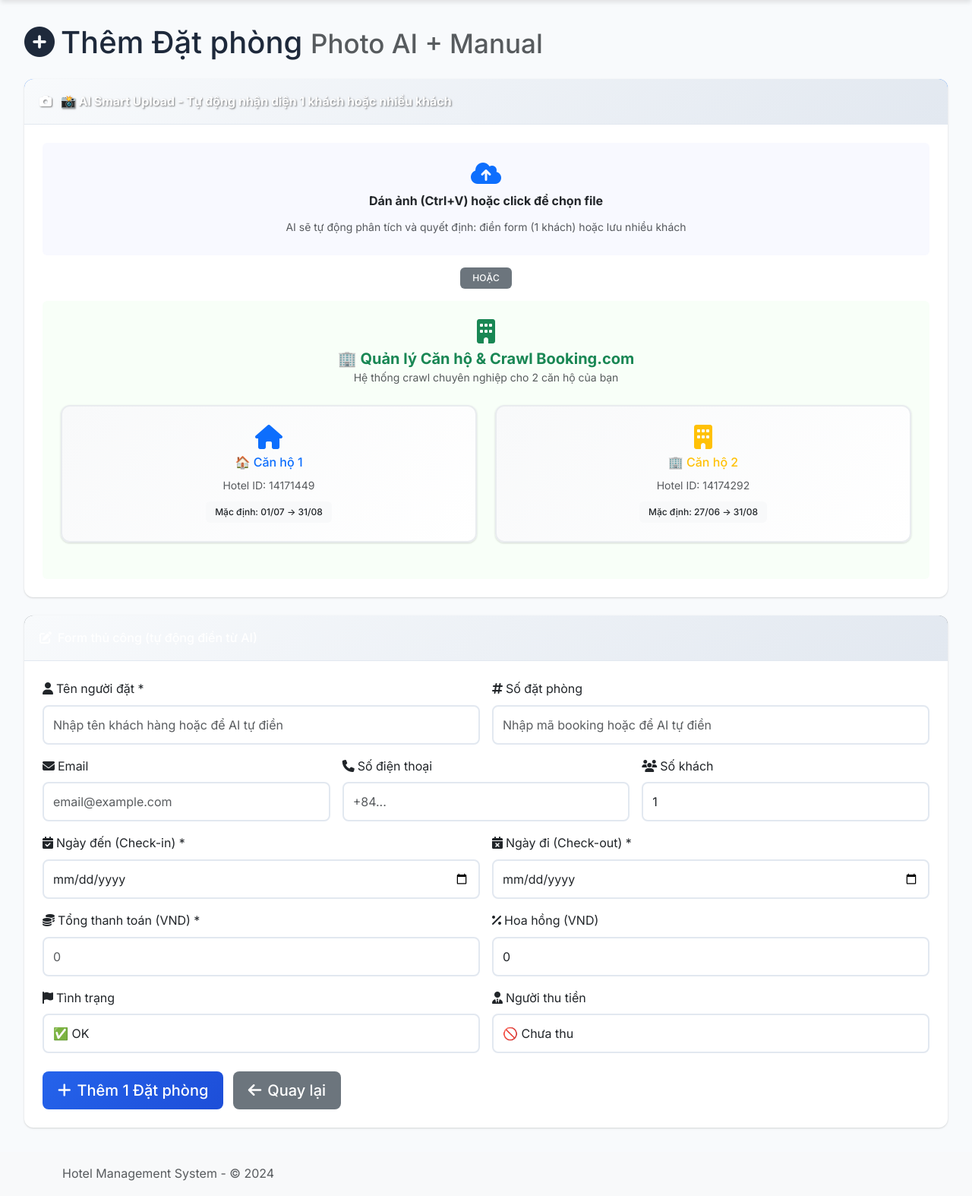
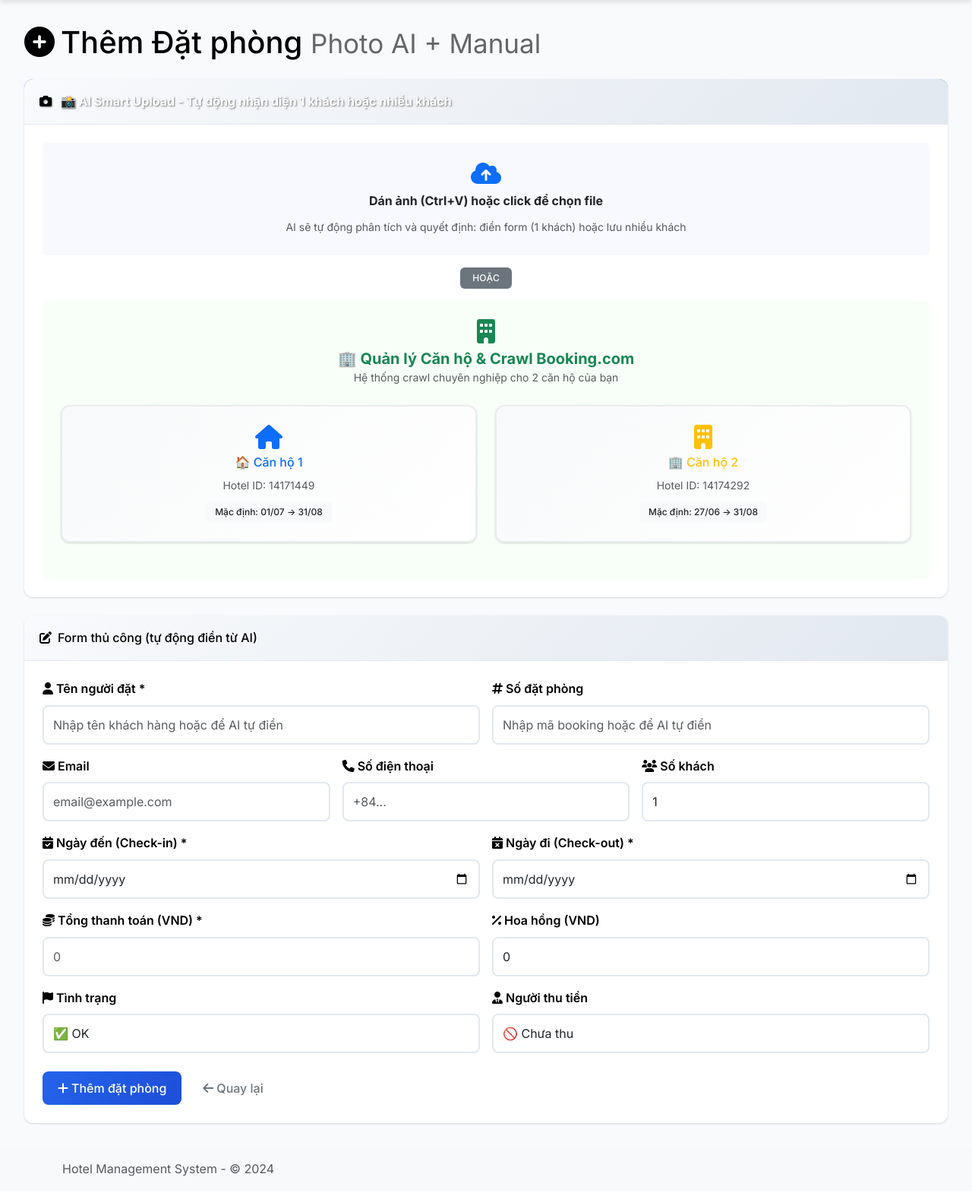
Before and after one commit to hungle2210123/Booking-RailwayH, a Flask app: page /bookings/add in a window 1280 px wide. Shown: the part 99-1673 px from the top of the page at 76% size. After the commit the page ends 1647 px from the top, so only its background shows below. Run offline with Flask 3, Linux system fonts and the light colour scheme; data comes from the database, SQL or seed files in the repository; some libraries are stand-ins or nearby versions.

Commit message:
✨ PROFESSIONAL UI REDESIGN: Clean & Simplified Interface
🎨 Major Interface Improvements:
- Reduced buttons from 8+ to 3 essential actions
- Professional black text throughout (no more white/muted text)
- Clean card layout with light backgrounds
- Simplified bulk actions (Add All, Replace Duplicates, Reset)

🧹 Button Cleanup:
- Removed redundant bulk action buttons
- Streamlined main action buttons
- Clean checkbox design for duplicate handling
- Professional button sizing and spacing

🎯 Text & Color Fixes:
- All headings and labels now black (#000)
- Form labels with proper font weight (600)
- Professional table headers
- Readable gray for secondary text (#666)

✨ UX Improvements:
- Clear visual hierarchy
- Reduced cognitive load
- Intuitive action grouping
- Professional appearance

🚀 Result: Clean, professional interface that's easy to use\!

🤖 Generated with [Claude Code](https://claude.ai/code)

Co-Authored-By: Claude <noreply@anthropic.com>

```diff
--- a/templates/add_booking.html
+++ b/templates/add_booking.html
@@ -58,8 +58,42 @@
     background: linear-gradient(135deg, #fff3cd 0%, #ffeaa7 100%);
     border: none;
 }
+
+/* Professional Interface Styling */
+.form-label {
+    color: #000 !important;
+    font-weight: 600 !important;
+}
+
+h1, h2, h3, h4, h5, h6 {
+    color: #000 !important;
+}
+
+.card-header h6 {
+    color: #000 !important;
+}
+
+.table th {
+    color: #000 !important;
+    font-weight: 600 !important;
+}
+
+/* Clean button styling */
+.btn {
+    font-weight: 500;
+}
+
+/* Remove excessive spacing */
+.bulk-actions .btn-group {
+    gap: 0.5rem;
+}
+
+/* Professional table styling */
+.table-striped > tbody > tr:nth-of-type(odd) > td {
+    background-color: rgba(0,0,0,.02);
+}
 </style>
-<h1 class="mb-4"><i class="fas fa-plus-circle me-2"></i>Thêm Đặt phòng <small class="text-muted">Photo AI + Manual</small></h1>
+<h1 class="mb-4" style="color: #000;"><i class="fas fa-plus-circle me-2"></i>Thêm Đặt phòng <small style="color: #666; font-weight: 400;">Photo AI + Manual</small></h1>
 
 <!-- Duplicate Warning Modal -->
 {% if duplicate_warning %}
@@ -309,25 +343,27 @@
                         </table>
                     </div>
                 </div>
-                <div class="card-footer">
-                    <div class="row">
-                        <div class="col-md-6">
-                            <button id="add-manual-row" class="btn btn-outline-primary">
-                                <i class="fas fa-plus me-2"></i>Thêm khách thủ công
+                <div class="card-footer bg-light">
+                    <div class="row align-items-center">
+                        <div class="col-md-8">
+                            <div class="d-flex align-items-center gap-3">
+                                <button id="add-manual-row" class="btn btn-outline-primary btn-sm">
+                                    <i class="fas fa-plus me-1"></i>Thêm khách
+                                </button>
+                                <div class="form-check">
+                                    <input class="form-check-input" type="checkbox" id="force-add-duplicates" value="true">
+                                    <label class="form-check-label" for="force-add-duplicates" style="color: #000; font-weight: 500;">
+                                        <i class="fas fa-copy me-1 text-warning"></i>Cho phép trùng lặp
+                                    </label>
+                                </div>
+                            </div>
+                        </div>
+                        <div class="col-md-4 text-end">
+                            <button onclick="resetPhotoUpload()" class="btn btn-outline-secondary me-2">
+                                <i class="fas fa-undo me-1"></i>Làm lại
                             </button>
-                        </div>
-                        <div class="col-md-6 text-end">
-                            <div class="form-check form-check-inline me-3">
-                                <input class="form-check-input" type="checkbox" id="force-add-duplicates" value="true">
-                                <label class="form-check-label fw-bold text-warning" for="force-add-duplicates">
-                                    <i class="fas fa-exclamation-triangle me-1"></i>Thêm booking trùng lặp
-                                </label>
-                            </div>
-                            <button onclick="resetPhotoUpload()" class="btn btn-secondary me-2">
-                                <i class="fas fa-undo me-2"></i>Thử lại
-                            </button>
-                            <button id="confirm-save-all" class="btn btn-success btn-lg">
-                                <i class="fas fa-save me-2"></i>Xác nhận lưu tất cả
+                            <button id="confirm-save-all" class="btn btn-success">
+                                <i class="fas fa-check me-1"></i>Lưu tất cả
                             </button>
                         </div>
                     </div>
@@ -340,8 +376,8 @@
 <!-- Manual Form (Auto-filled by AI or manual entry) -->
 <div id="manual-form-container">
     <div class="card border-secondary">
-        <div class="card-header bg-secondary text-white">
-            <h6 class="mb-0"><i class="fas fa-edit me-2"></i>Form thủ công (tự động điền từ AI)</h6>
+        <div class="card-header bg-light">
+            <h6 class="mb-0" style="color: #000;"><i class="fas fa-edit me-2"></i>Form thủ công (tự động điền từ AI)</h6>
         </div>
         <div class="card-body">
             <form method="POST" action="{{ url_for('add_booking') }}">
@@ -431,12 +467,12 @@
                     <input type="hidden" name="Thành viên Genius" value="Không">
                 </div>
 
-                <div class="mt-4">
-                    <button type="submit" class="btn btn-primary btn-lg me-2">
-                        <i class="fas fa-plus me-2"></i>Thêm 1 Đặt phòng
+                <div class="mt-4 d-flex gap-2">
+                    <button type="submit" class="btn btn-primary">
+                        <i class="fas fa-plus me-1"></i>Thêm đặt phòng
                     </button>
-                    <a href="{{ url_for('view_bookings') }}" class="btn btn-secondary btn-lg">
-                        <i class="fas fa-arrow-left me-2"></i>Quay lại
+                    <a href="{{ url_for('view_bookings') }}" class="btn btn-outline-secondary">
+                        <i class="fas fa-arrow-left me-1"></i>Quay lại
                     </a>
                 </div>
             </form>
@@ -1108,48 +1144,43 @@ function addBulkActionButtons() {
     // Check if buttons already exist
     if (cardHeader.querySelector('.bulk-actions')) return;
 
-    // Create bulk action container
+    // Create simplified action container
     const bulkActionsDiv = document.createElement('div');
-    bulkActionsDiv.className = 'bulk-actions mt-2 pt-2 border-top';
+    bulkActionsDiv.className = 'bulk-actions mt-3 pt-3 border-top';
     bulkActionsDiv.innerHTML = `
-        <div class="row">
+        <div class="row align-items-center mb-2">
             <div class="col-md-8">
-                <h6 class="mb-2 text-white">🚀 Tác vụ hàng loạt (nhanh hơn):</h6>
+                <h6 class="mb-0" style="color: #000;">📋 Xử lý dữ liệu đã trích xuất</h6>
             </div>
             <div class="col-md-4 text-end">
-                <small class="text-white-50">Tổng: <span id="total-duplicates-count">${duplicateGroups ? duplicateGroups.length : 0}</span> trùng lặp</small>
+                <small style="color: #666;">Tổng: <span id="total-duplicates-count">${duplicateGroups ? duplicateGroups.length : 0}</span> booking</small>
             </div>
         </div>
-        <div class="btn-group w-100" role="group">
-            <button type="button" class="btn btn-success btn-sm" onclick="bulkKeepAll()" title="Giữ tất cả booking mới (tạo duplicate)">
-                <i class="fas fa-check-circle me-1"></i>Giữ tất cả (${duplicateGroups ? duplicateGroups.length : 0})
-            </button>
-            <button type="button" class="btn btn-warning btn-sm" onclick="bulkReplaceAll()" title="Thay thế tất cả booking cũ">
-                <i class="fas fa-sync-alt me-1"></i>Thay thế tất cả (${duplicateGroups ? duplicateGroups.length : 0})
-            </button>
-            <button type="button" class="btn btn-danger btn-sm" onclick="bulkSkipAll()" title="Bỏ qua tất cả booking mới">
-                <i class="fas fa-times-circle me-1"></i>Bỏ qua tất cả (${duplicateGroups ? duplicateGroups.length : 0})
-            </button>
-            <button type="button" class="btn btn-info btn-sm" onclick="bulkSelectByConfidence()" title="Chọn theo độ tin cậy">
-                <i class="fas fa-magic me-1"></i>Tự động chọn
-            </button>
+
+        <!-- SIMPLIFIED: Only essential actions -->
+        <div class="row g-2">
+            <div class="col-md-4">
+                <button type="button" class="btn btn-success w-100" onclick="bulkKeepAll()" title="Thêm tất cả booking (kể cả trùng lặp)">
+                    <i class="fas fa-plus me-1"></i>Thêm tất cả
+                </button>
+            </div>
+            <div class="col-md-4">
+                <button type="button" class="btn btn-warning w-100" onclick="bulkReplaceAll()" title="Thay thế booking trùng lặp">
+                    <i class="fas fa-sync-alt me-1"></i>Thay thế trùng lặp
+                </button>
+            </div>
+            <div class="col-md-4">
+                <button type="button" class="btn btn-outline-secondary w-100" onclick="clearAllSelections()" title="Bỏ chọn tất cả">
+                    <i class="fas fa-eraser me-1"></i>Đặt lại
+                </button>
+            </div>
         </div>
 
-        <!-- OPTIMIZED: Simple one-click selection actions -->
-        <div class="btn-group w-100 mt-2" role="group">
-            <button type="button" class="btn btn-warning btn-sm" onclick="replaceSelectedBookings()"
-                    title="Thay thế các booking đã chọn" disabled id="replace-selected-btn" data-original-text="Thay thế đã chọn">
-                <i class="fas fa-sync-alt me-1"></i>Thay thế đã chọn
-            </button>
-            <button type="button" class="btn btn-outline-secondary btn-sm" onclick="clearAllSelections()"
-                    title="Bỏ chọn tất cả">
-                <i class="fas fa-eraser me-1"></i>Bỏ chọn tất cả
-            </button>
+        <div class="mt-2">
+            <small style="color: #666;">
+                💡 Kiểm tra và chỉnh sửa thông tin trong bảng, sau đó chọn hành động phù hợp
+            </small>
         </div>
-
-        <small class="text-white-50 mt-1 d-block">
-            💡 Tip: Chọn checkbox để sử dụng hành động "đã chọn", hoặc dùng "tất cả" để xử lý toàn bộ
-        </small>
     `;
 
     cardHeader.appendChild(bulkActionsDiv);
@@ -1384,7 +1415,7 @@ function generateReviewTableHtml(duplicateCheck) {
                 <input type="checkbox" class="form-check-input duplicate-select"
                        data-index="${index}"
                        onchange="updateSelection(${index})"
-                       title="Chọn để thực hiện hành động hàng loạt">
+                       title="Chọn khách này">
             </td>
             <td>
                 <div class="d-flex align-items-center">
```
